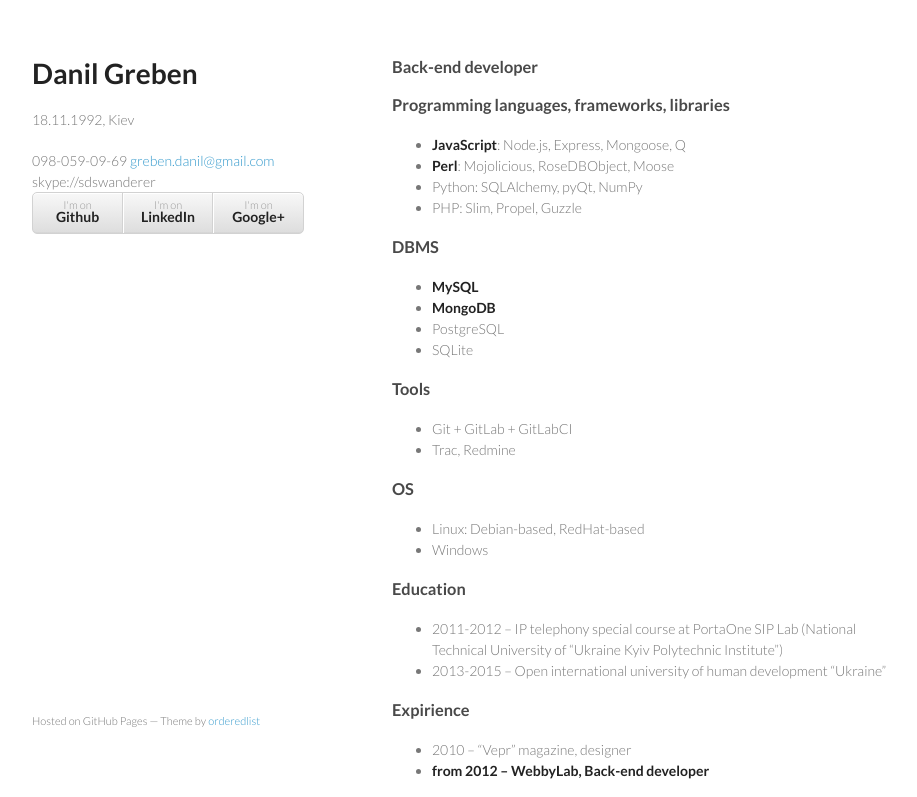
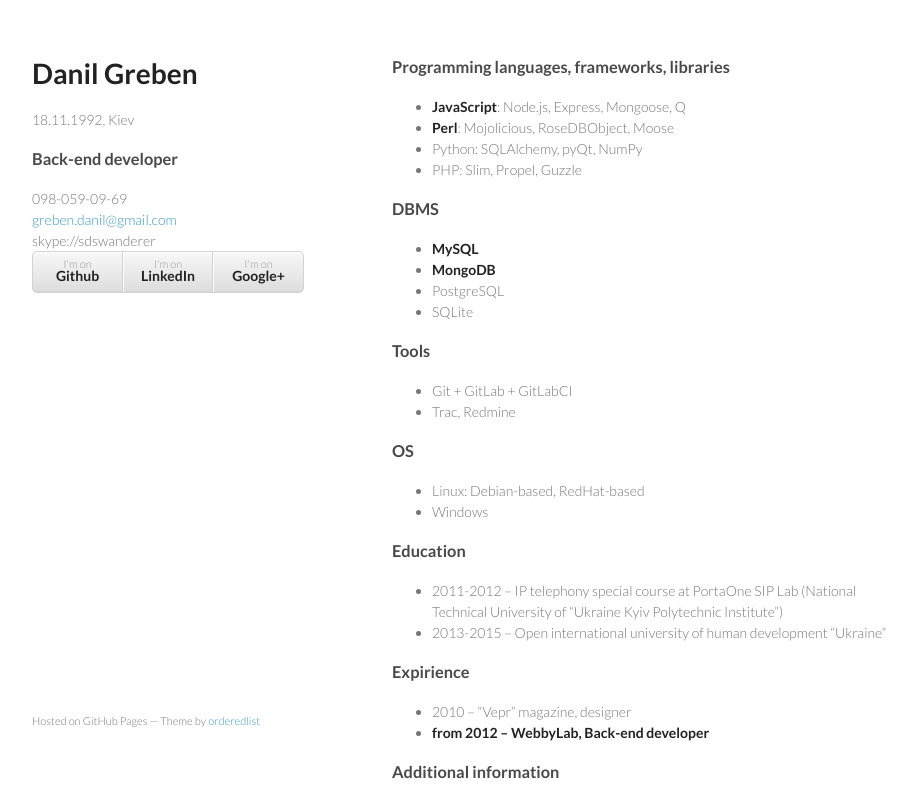
Before and after one commit to DanielHreben/about, a plain HTML site: page index.html in a window 1280 px wide. Shown: the top 797 px of the page, without its empty margins (178-1095 px from the left). Drawn offline with Linux system fonts and the light colour scheme.

Commit message:
Update index.html

```diff
--- a/index.html
+++ b/index.html
@@ -18,9 +18,10 @@
         <h1>Danil Greben</h1>
         <p>18.11.1992, Kiev</p>
 
-        <span>098-059-09-69</span>
-        <span><a href="mailto:greben.danil@gmail.com">greben.danil@gmail.com</a></span>
-        <span>skype://sdswanderer</span>
+        <h3>Back-end developer</h3>
+        098-059-09-69</br>
+        <a href="mailto:greben.danil@gmail.com">greben.danil@gmail.com</a></br>
+        skype://sdswanderer</br>
 
         <ul>
           <li><a href="https://github.com/sdswanderer">I'm on <strong>Github</strong></a></li>
@@ -29,8 +30,6 @@
         </ul>
       </header>
       <section>
-        <h3>
-<a id="back-end-developer" class="anchor" href="#back-end-developer" aria-hidden="true"><span class="octicon octicon-link"></span></a>Back-end developer</h3>
 
 <h3>
 <a id="programming-languages-frameworks-libraries" class="anchor" href="#programming-languages-frameworks-libraries" aria-hidden="true"><span class="octicon octicon-link"></span></a>Programming languages, frameworks, libraries</h3>
```
